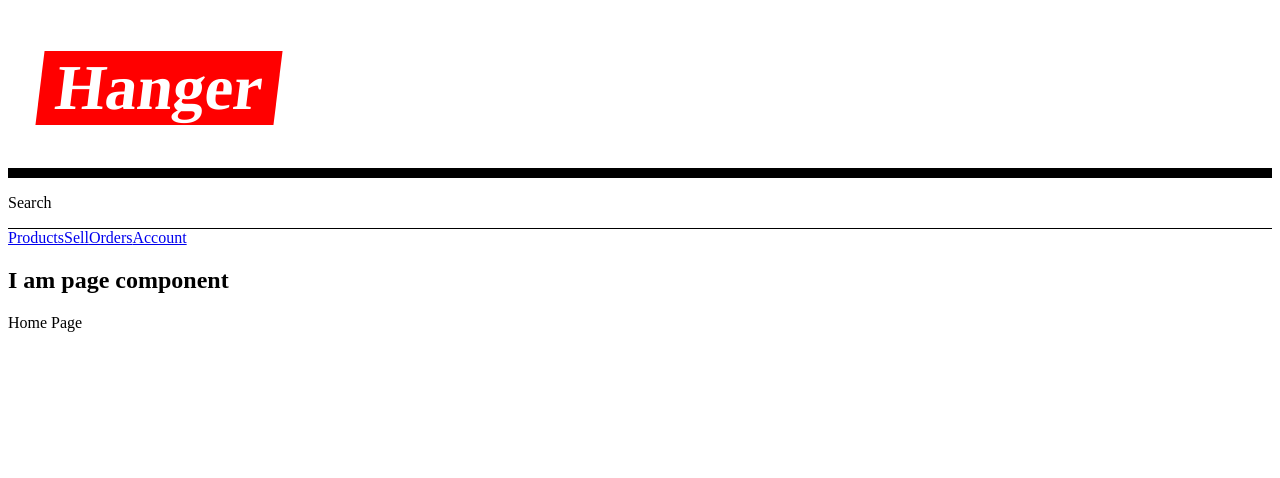
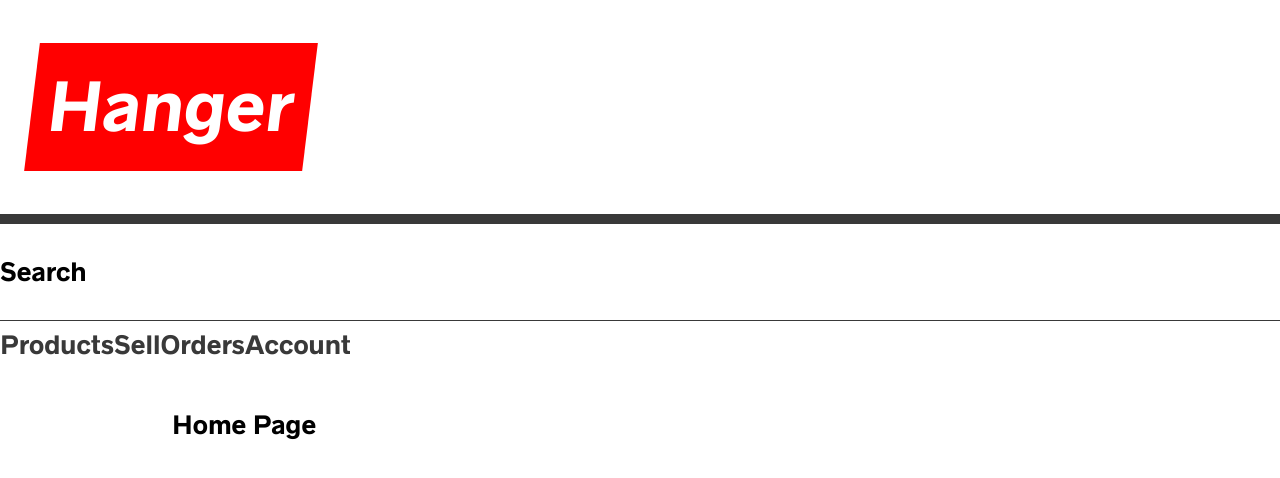
Before and after one commit to ramizahmed07/next-graphql-apollo, a Next.js app in the folder frontend/: page / in a window 1280 px wide. Shown: the top 478 px of the page. Built offline with nearby package versions, Linux system fonts and the light colour scheme.

Commit message:
fix server side className error

```diff
--- a/frontend/components/Page.js
+++ b/frontend/components/Page.js
@@ -1,10 +1,60 @@
+import styled, { createGlobalStyle } from "styled-components";
 import Header from "./Header";
+
+const GlobalStyles = createGlobalStyle`
+@font-face {
+  font-family: 'radnika_next';
+  src: url('/static/radnikanext-medium-webfont.woff2');
+  font-weight: normal;
+  font-style: normal;
+}
+  html {
+    --red: #ff0000;
+    --black: #393939;
+    --gray: #3A3A3A;
+    --lightGray: #e1e1e1;
+    --offWhite: #ededed;
+    --maxWidth: 1000px;
+    --bs: 0px 12px 24px 0 rgba(0,0,0,0.9);
+    box-sizing: border-box;
+  }
+
+  *,*::before,*::after {
+    box-sizing: inherit;
+
+  }
+
+  body {
+    font-family: 'radnika_next',-apple-system, BlinkMacSystemFont, 'Segoe UI', Roboto, Oxygen, Ubuntu, Cantarell, 'Open Sans', 'Helvetica Neue', sans-serif;
+    padding: 0;
+    margin: 0;
+    line-height: 2;
+    font-size: 1.5rem;
+  }
+  a{
+    text-decoration: none;
+    color: var(--black)
+  }
+  a:hover {
+    text-decoration: underline;
+  }
+  button {
+    font-family: 'radnika_next',-apple-system, BlinkMacSystemFont, 'Segoe UI', Roboto, Oxygen, Ubuntu, Cantarell, 'Open Sans', 'Helvetica Neue', sans-serif;
+
+  }
+`;
+
+const InnerStyles = styled.div`
+  max-width: var(--maxWidth);
+  margin: 0 auto;
+  padding: 2rem;
+`;
 
 const Page = ({ children }) => (
   <div>
+    <GlobalStyles />
     <Header />
-    <h2>I am page component</h2>
-    {children}
+    <InnerStyles>{children}</InnerStyles>
   </div>
 );
 
--- a/frontend/pages/_app.js
+++ b/frontend/pages/_app.js
@@ -1,11 +1,17 @@
+import NProgress from "nprogress";
+import Router from "next/router";
+
 import Page from "../components/Page";
+import "nprogress/nprogress.css";
 
-const MyApp = ({ Component, pageProps }) => {
-  return (
-    <Page>
-      <Component {...pageProps} />
-    </Page>
-  );
-};
+Router.events.on("routeChangeStart", () => NProgress.start());
+Router.events.on("routeChangeComplete", () => NProgress.done());
+Router.events.on("routeChangeError", () => NProgress.done());
+
+const MyApp = ({ Component, pageProps }) => (
+  <Page>
+    <Component {...pageProps} />
+  </Page>
+);
 
 export default MyApp;
```
